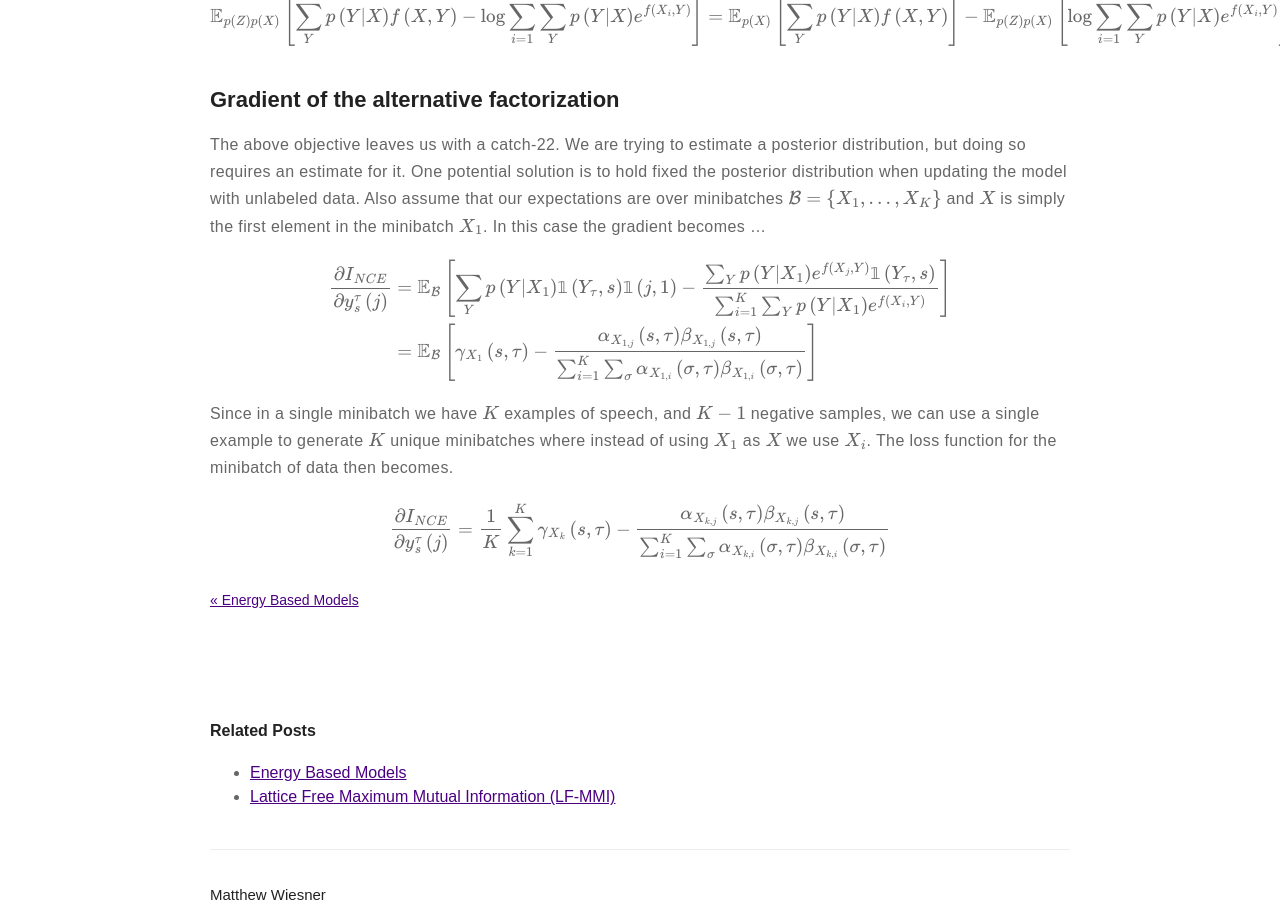
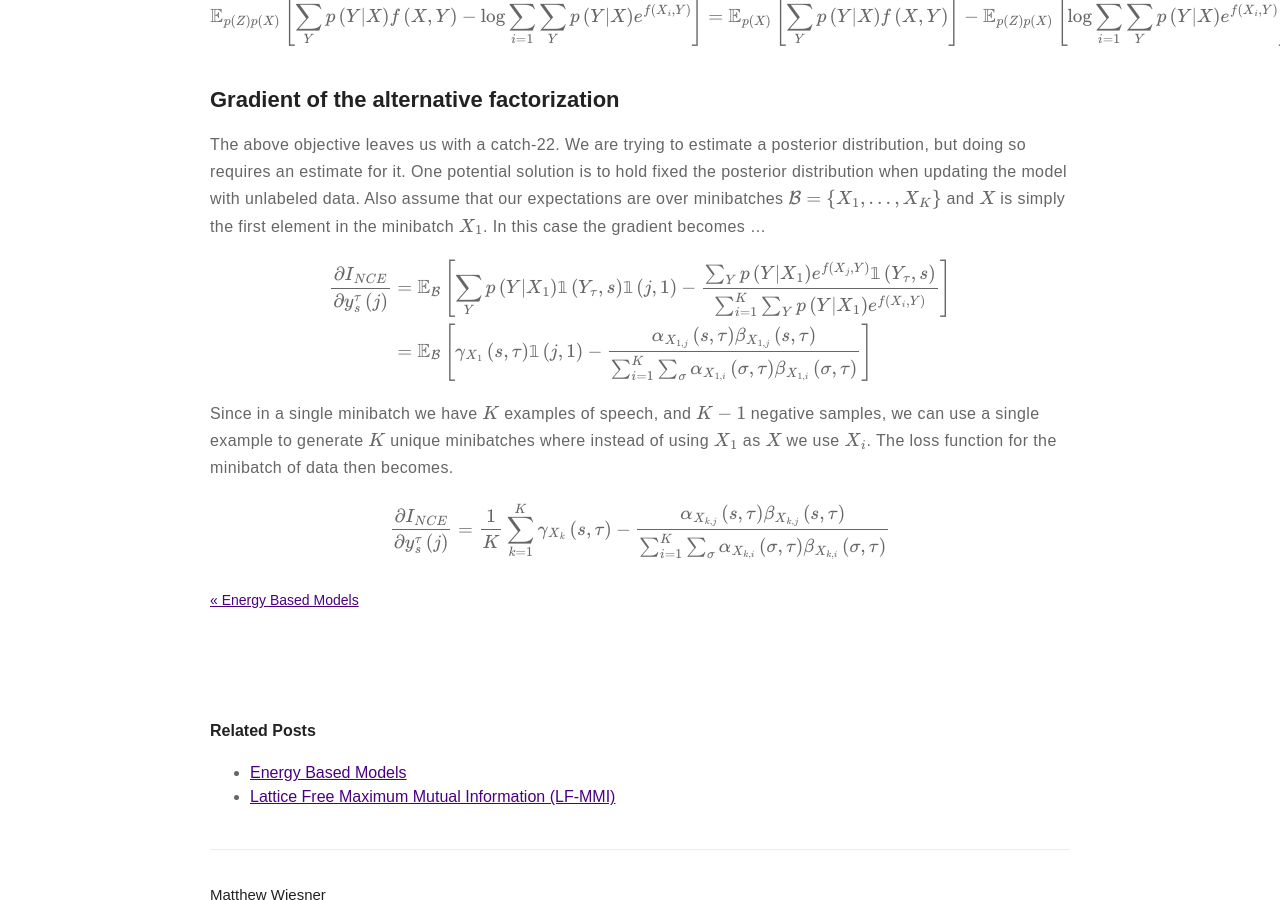
Before and after one commit to m-wiesner/m-wiesner.github.io, a Jekyll site: the page built from _posts/2020-10-30-Variational-Bounds-on-Mutual-Information.markdown, in a window 1280 px wide and 900 px high, scrolled down 7441 px. Built offline with Jekyll 4.4.1, drawn with Linux system fonts in a browser that asks for light colours; formulas are drawn with MathJax 3.

Commit message:
Update 2020-10-30-Variational-Bounds-on-Mutual-Information.markdown

```diff
--- a/_posts/2020-10-30-Variational-Bounds-on-Mutual-Information.markdown
+++ b/_posts/2020-10-30-Variational-Bounds-on-Mutual-Information.markdown
@@ -270,7 +270,7 @@ The above objective leaves us with a catch-22. We are trying to estimate a poste
 
 $$\begin{align}
 \frac{\partial I_{NCE}}{\partial y_s^{\tau}\left(j\right)} &= \mathbb{E}_{\mathcal{B}}\left[\sum_{Y} p\left(Y | X_1\right) \mathbb{1}\left(Y_{\tau}, s\right) \mathbb{1}\left(j, 1\right) - \frac{\sum_Y p\left(Y | X_1\right) e^{f\left(X_j, Y\right)} \mathbb{1}\left(Y_{\tau}, s\right)}{\sum_{i=1}^K \sum_Y p\left(Y|X_1\right)e^{f\left(X_i, Y\right)}}\right] \\
-&= \mathbb{E}_{\mathcal{B}}\left[ \gamma_{X_1}\left(s, \tau\right) -  \frac{\alpha_{X_{1,j}}\left(s, \tau\right)\beta_{X_{1, j}}\left(s, \tau\right)}{\sum_{i=1}^K \sum_{\sigma} \alpha_{X_{1, i}}\left(\sigma, \tau\right)\beta_{X_{1,i}}\left(\sigma, \tau\right)} \right]\\
+&= \mathbb{E}_{\mathcal{B}}\left[ \gamma_{X_1}\left(s, \tau\right)\mathbb{1}\left(j, 1\right) -  \frac{\alpha_{X_{1,j}}\left(s, \tau\right)\beta_{X_{1, j}}\left(s, \tau\right)}{\sum_{i=1}^K \sum_{\sigma} \alpha_{X_{1, i}}\left(\sigma, \tau\right)\beta_{X_{1,i}}\left(\sigma, \tau\right)} \right]\\
 \end{align}$$
 
 Since in a single minibatch we have $$K$$ examples of speech, and $$K-1$$ negative samples, we can use a single example to generate $$K$$ unique minibatches where instead of using $$X_1$$ as $$X$$ we use $$X_i$$. The loss function for the minibatch of data then becomes.
```
